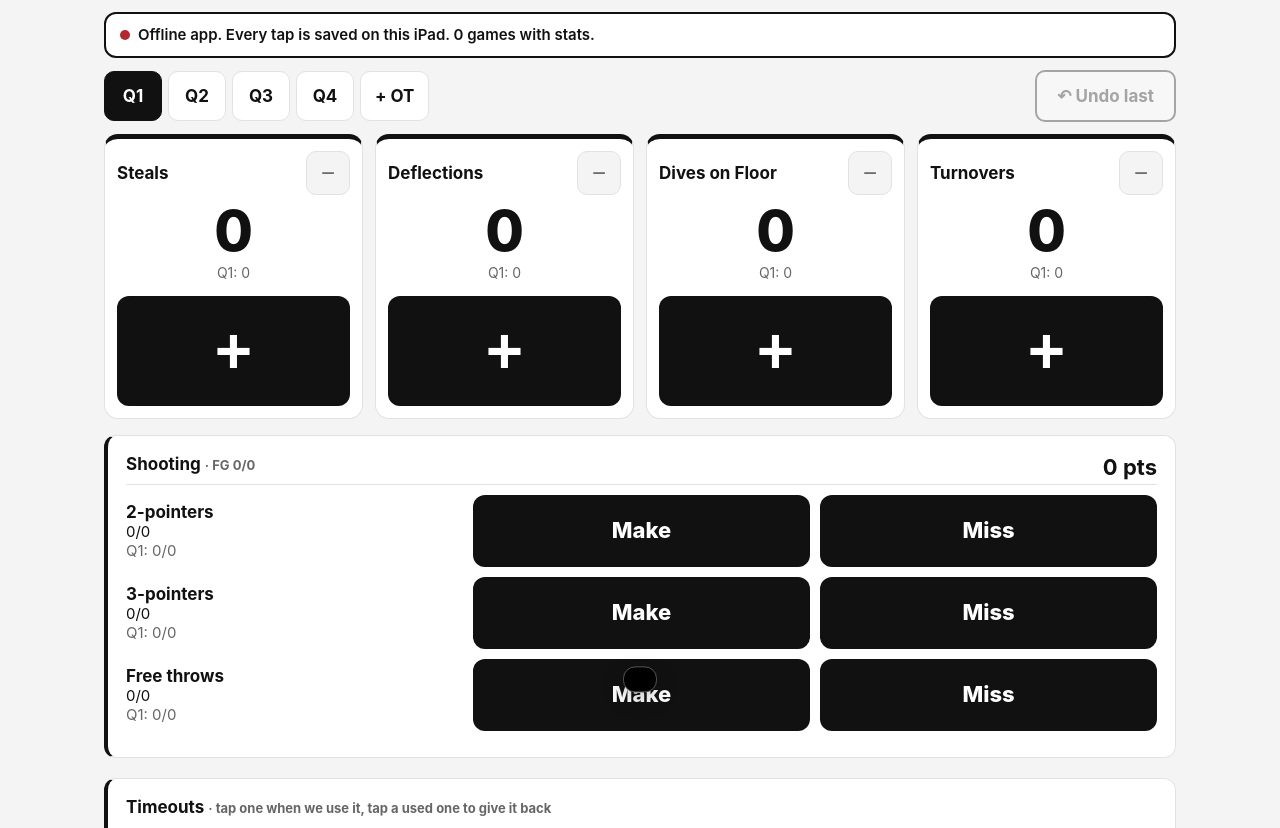
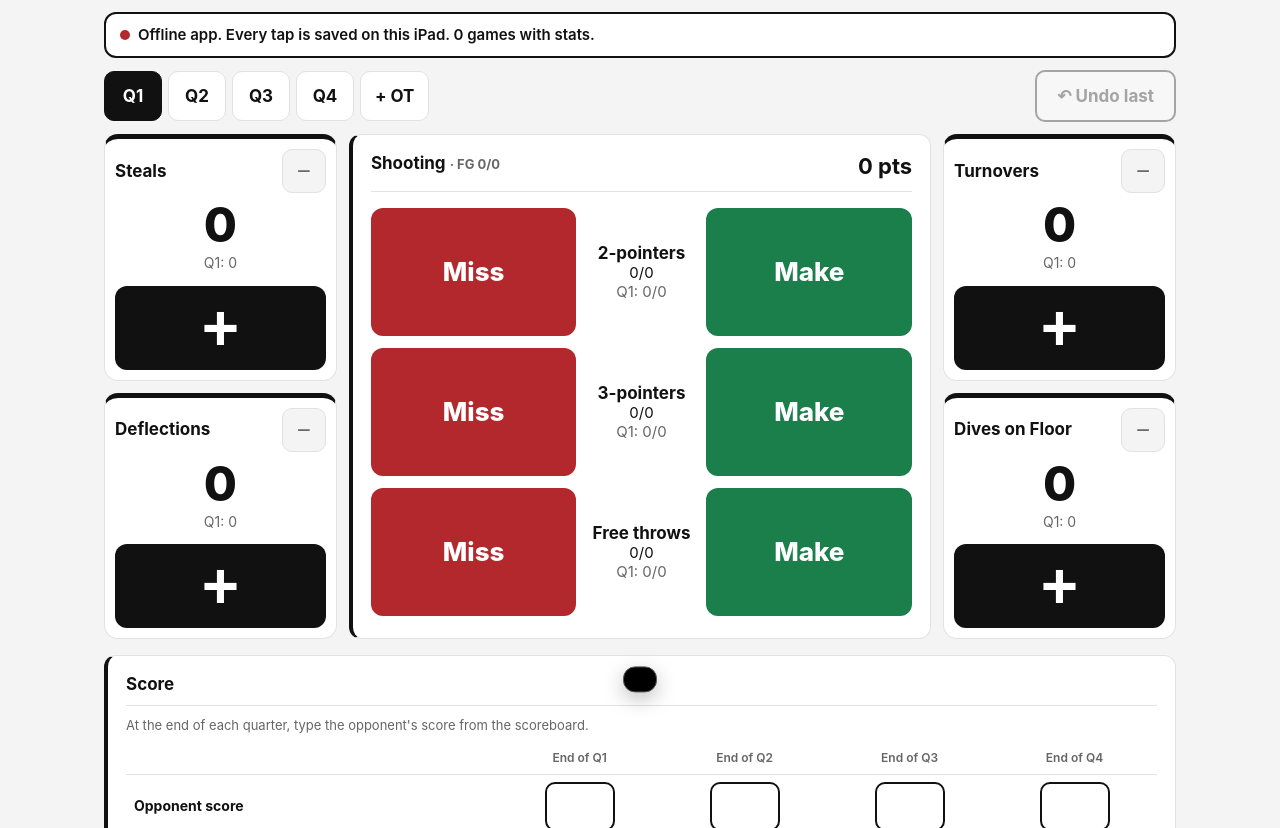
Before and after one commit to wcarnold786/Lady-colts-live, a plain HTML site: page index.html in a window 1280 px wide. Shown: the part 124-952 px from the top of the page. Drawn offline with Linux system fonts and the light colour scheme.

Commit message:
Add files via upload

```diff
--- a/index.html
+++ b/index.html
@@ -93,6 +93,22 @@ ul{margin:6px 0 0;padding-left:20px}li{margin:4px 0}.note{color:var(--mute);font
 .lv-srow{display:grid;grid-template-columns:minmax(150px,1fr) 1fr 1fr;gap:10px;align-items:center;margin:10px 0}.lv-slbl{display:flex;flex-direction:column;line-height:1.25}.lv-slbl b{font-size:17px}.lv-slbl span{font-size:15px}
 .lv-sbtn{height:72px;border:none;border-radius:12px;background:var(--ink);color:var(--card);font:inherit;font-size:22px;font-weight:800}.lv-sbtn:active{transform:scale(.97);filter:brightness(.85)}
 .lv-pts{float:right;font-size:22px}
+/* thumb layout: steals + deflections on the left, shooting in the middle (miss left, make right), turnovers + dives on the right */
+.lv-pad{display:grid;grid-template-columns:1fr 1fr;gap:12px;margin-bottom:16px;align-items:stretch}
+.lv-side{display:flex;flex-direction:column;gap:12px}.lv-side .lv-tile{flex:1}
+.lv-pad>.lv-shoot{grid-column:1/-1;grid-row:2;margin:0}
+.lv-shoot .lv-srow{grid-template-columns:1fr minmax(110px,auto) 1fr}
+.lv-shoot .lv-slbl{text-align:center;align-items:center}
+.lv-sbtn.lv-make{background:#1a7f4b;color:#fff}.lv-sbtn.lv-miss{background:#b3282d;color:#fff}
+@media (orientation:landscape) and (min-width:900px){
+  main:has(>.lv),#app{max-width:none}
+  .lv-pad{grid-template-columns:minmax(180px,.8fr) minmax(0,2fr) minmax(180px,.8fr)}
+  .lv-pad>.lv-shoot{grid-column:auto;grid-row:auto;display:flex;flex-direction:column}
+  .lv-shoot .lv-srow{flex:1;margin:6px 0}.lv-shoot .lv-sbtn{height:100%;min-height:92px;font-size:26px}
+  .lv-side .lv-tile{padding:10px}.lv-side .lv-num{font-size:48px}.lv-side .lv-plus{flex:1;min-height:84px;height:auto}
+}
+.lv-sc td,.lv-sc th{text-align:center}.lv-sc td:first-child,.lv-sc th:first-child{text-align:left}
+.lv input.lv-osc{-webkit-user-select:text;user-select:text;width:70px;font:inherit;font-size:20px;font-weight:700;text-align:center;padding:8px 4px;border-radius:10px;border:2px solid var(--ink);background:var(--card);color:var(--ink)}
 @keyframes swL{from{opacity:.3;transform:translateX(40px)}to{opacity:1;transform:none}}@keyframes swR{from{opacity:.3;transform:translateX(-40px)}to{opacity:1;transform:none}}main.swL{animation:swL .22s ease-out}main.swR{animation:swR .22s ease-out}
 .lv-torow{display:flex;align-items:center;gap:12px;margin:8px 0;flex-wrap:wrap}.lv-torow b{width:96px}.lv-torow>div{display:flex;gap:8px;flex-wrap:wrap;flex:1}
 .lv-pill{min-width:70px;padding:12px 10px;border-radius:999px;border:2px solid var(--ink);background:var(--card);color:var(--ink);font:inherit;font-weight:700}
@@ -145,7 +161,7 @@ function lvGame(key){const g=LV_GAMES.find(x=>x.key===key);if(g)return g;const v
 const lvBlank=g=>({opp:g.opp,date:g.date,ha:g.ha,ev:[],del:[],updated:null});
 function lvLocal(key){try{return JSON.parse(localStorage.getItem('lv:'+key)||'null')}catch(e){return null}}
 function lvLocalSave(key,v){try{localStorage.setItem('lv:'+key,JSON.stringify(v))}catch(e){}}
-const lvQs=v=>{const q=['1','2','3','4'];const ot=Math.max(0,...v.ev.map(e=>/^OT(\d)$/.test(e.q)?+e.q.slice(2):0),/^OT(\d)$/.test(LV_Q)?+LV_Q.slice(2):0);for(let i=1;i<=ot;i++)q.push('OT'+i);return q};
+const lvQs=v=>{const q=['1','2','3','4'];const ot=Math.max(0,...v.ev.map(e=>/^OT(\d)$/.test(e.q)?+e.q.slice(2):0),/^OT(\d)$/.test(LV_Q)?+LV_Q.slice(2):0,...Object.keys(v.osc||{}).map(q=>/^OT(\d)$/.test(q)&&v.osc[q]&&v.osc[q].s!=null?+q.slice(2):0));for(let i=1;i<=ot;i++)q.push('OT'+i);return q};
 const lvQName=q=>/^OT/.test(q)?q:'Q'+q;
 function lvToast(t,undo){const el=document.getElementById('lvToast');if(!el)return;el.innerHTML=`<span>${esc(t)}</span>${undo?'<button id="lvTU">Undo</button>':''}`;el.classList.add('on');clearTimeout(lvToast.t);lvToast.t=setTimeout(()=>el.classList.remove('on'),3500);const b=el.querySelector('#lvTU');if(b)b.onclick=()=>{lvUndo();el.classList.remove('on')}}
 function lvUndo(){const v=LV[LV_KEY];const e=v.ev.pop();if(!e){lvToast('Nothing to undo');return}(v.del=v.del||[]).push(e.t);lvSave(LV_KEY);lvPaint();lvToast('Undid '+lvL(e.k))}
@@ -165,13 +181,44 @@ function lvNet(){const el=document.getElementById('lvNet');if(!el)return;const n
   el.className='lv-net off';el.innerHTML=`<span><i></i>Offline app. Every tap is saved on this iPad. ${n} game${n===1?'':'s'} with stats.</span><span class="lv-netb">${navigator.onLine===false?'No internet needed':''}</span>`}
 function lvSwitch(key){LV_KEY=key;LV_Q='1';try{localStorage.lvKey=key;localStorage.lvQ='1'}catch(e){}if(!LV[key])LV[key]=lvLocal(key)||lvBlank(lvGame(key)||{opp:'Opponent',date:'',ha:''});lvPaint()}
 async function lvExport(keys){
-  const games={};keys.forEach(k=>{const v=LV[k];if(v&&v.ev&&v.ev.length)games[k]={opp:v.opp,date:v.date,ha:v.ha||'',ev:v.ev.map(e=>({k:e.k,q:e.q,t:e.t})),updated:v.updated}});
+  const games={};keys.forEach(k=>{const v=LV[k];if(v&&((v.ev&&v.ev.length)||Object.keys(v.osc||{}).length))games[k]={opp:v.opp,date:v.date,ha:v.ha||'',ev:(v.ev||[]).map(e=>({k:e.k,q:e.q,t:e.t})),osc:v.osc||{},updated:v.updated}});
   const n=Object.keys(games).length;if(!n){lvToast('No stats to send yet');return}
   const one=n===1?games[Object.keys(games)[0]]:null,name='Lady Colts Live - '+(one?(one.date+' '+one.opp):'all games')+'.json';
   const txt=JSON.stringify({app:'lady-colts-live',exported:new Date().toISOString(),games});
   try{const f=new File([txt],name,{type:'application/json'});if(navigator.canShare&&navigator.canShare({files:[f]})){await navigator.share({files:[f],title:name});lvToast('Sent '+n+' game'+(n>1?'s':''));return}}catch(e){if(e&&e.name==='AbortError')return}
   const a=document.createElement('a');a.href=URL.createObjectURL(new Blob([txt],{type:'application/json'}));a.download=name;document.body.appendChild(a);a.click();a.remove();lvToast('Saved '+name);
 }
+function lvTile(k,cnt){const s=LV_STATS.find(x=>x.k===k);return `
+    <div class="lv-tile">
+      <div class="lv-top"><span class="lv-name">${s.l}</span><button class="lv-minus" data-minus="${s.k}" aria-label="Remove one ${s.l}">−</button></div>
+      <div class="lv-num">${cnt(s.k)}</div>
+      <div class="lv-sub">${lvQName(LV_Q)}: ${cnt(s.k,LV_Q)}</div>
+      <button class="lv-plus" data-add="${s.k}" aria-label="Add ${s.l}">+</button>
+    </div>`}
+/* opponent score: typed in from the scoreboard at the end of each quarter (running total) */
+const lvOpp=(v,q)=>{const x=v.osc&&v.osc[q];return x&&x.s!=null?x.s:null};
+function lvScoreCalc(v,qs){
+  let run=0;const us=qs.map(q=>run+=LV_SHOTS.reduce((a,s)=>a+s.p*v.ev.filter(e=>e.k===s.m&&e.q===q).length,0));
+  const op=qs.map(q=>lvOpp(v,q)),oq=op.map((o,i)=>o==null?null:i===0?o:op[i-1]==null?null:o-op[i-1]);
+  let last=-1;op.forEach((o,i)=>{if(o!=null)last=i});
+  return {us,op,oq,mg:op.map((o,i)=>o==null?null:us[i]-o),last,head:last<0?'':`Lady Colts ${us[last]} – ${op[last]} <span class="note">(end of ${lvQName(qs[last])})</span>`};
+}
+function lvScoreHtml(v,qs){const S=lvScoreCalc(v,qs),f=n=>n==null?'':n,sg=n=>n==null?'':(n>0?'+':'')+n;
+  return `<div class="card lv-score"><h2>Score <span class="lv-pts" id="lvScoreHead">${S.head}</span></h2>
+    <p class="note" style="margin:0 0 8px">At the end of each quarter, type the opponent's score from the scoreboard.</p>
+    <div style="overflow:auto"><table class="lv-sc"><tr><th></th>${qs.map(q=>`<th>End of ${lvQName(q)}</th>`).join('')}</tr>
+    <tr><td><b>Opponent score</b></td>${qs.map(q=>`<td><input class="lv-osc" type="number" inputmode="numeric" pattern="[0-9]*" min="0" max="250" data-osc="${q}" value="${f(lvOpp(v,q))}" aria-label="Opponent score at end of ${lvQName(q)}"></td>`).join('')}</tr>
+    <tr><td>Lady Colts (our taps)</td>${qs.map((q,i)=>`<td data-us="${i}">${i<=Math.max(qs.indexOf(LV_Q),S.last)?S.us[i]:''}</td>`).join('')}</tr>
+    <tr><td>Opponent points in quarter</td>${qs.map((q,i)=>`<td data-oq="${i}">${f(S.oq[i])}</td>`).join('')}</tr>
+    <tr><td>Margin</td>${qs.map((q,i)=>`<td data-mg="${i}">${sg(S.mg[i])}</td>`).join('')}</tr></table></div></div>`}
+function lvScoreFill(){const m=LV_EL;if(!m)return;const v=LV[LV_KEY],qs=lvQs(v),S=lvScoreCalc(v,qs);
+  const h=m.querySelector('#lvScoreHead');if(h)h.innerHTML=S.head;
+  m.querySelectorAll('[data-us]').forEach(td=>{const i=+td.dataset.us;td.textContent=i<=Math.max(qs.indexOf(LV_Q),S.last)?S.us[i]:''});
+  m.querySelectorAll('[data-oq]').forEach(td=>{const n=S.oq[+td.dataset.oq];td.textContent=n==null?'':n});
+  m.querySelectorAll('[data-mg]').forEach(td=>{const n=S.mg[+td.dataset.mg];td.textContent=n==null?'':(n>0?'+':'')+n})}
+function lvSetOpp(q,val){const v=LV[LV_KEY];val=String(val).trim();if(val!==''&&!isFinite(+val))return;
+  const n=val===''?null:Math.max(0,Math.min(250,Math.round(+val)));const cur=lvOpp(v,q);if(cur===n)return;
+  (v.osc=v.osc||{})[q]={s:n,t:Date.now()};lvSave(LV_KEY);lvScoreFill();lvToast(n==null?`Opponent score cleared (${lvQName(q)})`:`Opponent ${n} at end of ${lvQName(q)}`)}
 function lvPaint(){
   const m=LV_EL;if(!m||!m.isConnected)return;
   const g=lvGame(LV_KEY),v=LV[LV_KEY];if(!g||!v)return;
@@ -198,14 +245,12 @@ function lvPaint(){
     <div class="lv-qs">${qs.map(q=>`<button class="lv-q${q===LV_Q?' on':''}" data-q="${q}">${lvQName(q)}</button>`).join('')}<button class="lv-q" data-q="+OT">+ OT</button></div>
     <button class="lv-undo" id="lvUndo"${v.ev.length?'':' disabled'}>↶ Undo last</button>
   </div>
-  <div class="lv-grid">${LV_STATS.map(s=>`
-    <div class="lv-tile">
-      <div class="lv-top"><span class="lv-name">${s.l}</span><button class="lv-minus" data-minus="${s.k}" aria-label="Remove one ${s.l}">−</button></div>
-      <div class="lv-num">${cnt(s.k)}</div>
-      <div class="lv-sub">${lvQName(LV_Q)}: ${cnt(s.k,LV_Q)}</div>
-      <button class="lv-plus" data-add="${s.k}" aria-label="Add ${s.l}">+</button>
-    </div>`).join('')}</div>
-  <div class="card lv-shoot"><h2>Shooting <span class="lv-pts">${pts} pts</span><span class="note"> · FG ${fgm}/${fga}${fga?' ('+Math.round(100*fgm/fga)+'%)':''}</span></h2>${LV_SHOTS.map(s=>{const a=cnt(s.m)+cnt(s.x),mm=cnt(s.m);return `<div class="lv-srow"><div class="lv-slbl"><b>${s.l}</b><span>${mm}/${a}${a?' · '+Math.round(100*mm/a)+'%':''}</span><span class="note">${lvQName(LV_Q)}: ${cnt(s.m,LV_Q)}/${cnt(s.m,LV_Q)+cnt(s.x,LV_Q)}</span></div><button class="lv-sbtn" data-add="${s.m}">Make</button><button class="lv-sbtn" data-add="${s.x}">Miss</button></div>`}).join('')}</div>
+  <div class="lv-pad">
+    <div class="lv-side">${lvTile('stl',cnt)}${lvTile('defl',cnt)}</div>
+    <div class="card lv-shoot"><h2>Shooting <span class="lv-pts">${pts} pts</span><span class="note"> · FG ${fgm}/${fga}${fga?' ('+Math.round(100*fgm/fga)+'%)':''}</span></h2>${LV_SHOTS.map(s=>{const a=cnt(s.m)+cnt(s.x),mm=cnt(s.m);return `<div class="lv-srow"><button class="lv-sbtn lv-miss" data-add="${s.x}">Miss</button><div class="lv-slbl"><b>${s.l}</b><span>${mm}/${a}${a?' · '+Math.round(100*mm/a)+'%':''}</span><span class="note">${lvQName(LV_Q)}: ${cnt(s.m,LV_Q)}/${cnt(s.m,LV_Q)+cnt(s.x,LV_Q)}</span></div><button class="lv-sbtn lv-make" data-add="${s.m}">Make</button></div>`}).join('')}</div>
+    <div class="lv-side">${lvTile('to',cnt)}${lvTile('dive',cnt)}</div>
+  </div>
+  ${lvScoreHtml(v,qs)}
   <div class="card lv-tos"><h2>Timeouts <span class="note">· tap one when we use it, tap a used one to give it back</span></h2>
     <div class="lv-torow"><b>Full</b><div>${fullP}</div><span class="${fullLeft?'':'L'}">${fullLeft} left</span></div>
     <div class="lv-torow"><b>30-second</b><div>${thP}</div><span class="${thirtyLeft?'':'L'}">${thirtyLeft} left</span></div>
@@ -226,13 +271,14 @@ function lvPaint(){
   sel.onchange=()=>{if(sel.value==='__new'){m.querySelector('#lvNew').style.display='block';m.querySelector('#lvOpp').focus();return}lvSwitch(sel.value)};
   const go=m.querySelector('#lvGo');go.onclick=()=>{const o=m.querySelector('#lvOpp').value.trim();if(!o)return;const t=new Date(),ds=t.toLocaleDateString('en-US',{month:'short',day:'numeric'});const key='2627-'+lvSlug(ds+'-'+o);LV[key]=LV[key]||{opp:o,date:ds,ha:'',ev:[],updated:null};lvSwitch(key)};
   m.querySelectorAll('[data-add]').forEach(b=>b.onclick=()=>lvAdd(b.dataset.add));
+  m.querySelectorAll('[data-osc]').forEach(inp=>{inp.onchange=()=>lvSetOpp(inp.dataset.osc,inp.value);inp.onkeydown=e=>{if(e.key==='Enter')inp.blur()}});
   m.querySelectorAll('[data-minus]').forEach(b=>b.onclick=()=>lvMinus(b.dataset.minus));
   m.querySelectorAll('[data-to]').forEach(b=>b.onclick=()=>lvAdd(b.dataset.to));
   m.querySelectorAll('[data-rm]').forEach(b=>b.onclick=()=>{const e=LV[LV_KEY].ev.find(x=>x.t===+b.dataset.rm);lvRemoveAt(+b.dataset.rm);if(e)lvToast('Removed '+lvL(e.k))});
   m.querySelectorAll('[data-q]').forEach(b=>b.onclick=()=>{let q=b.dataset.q;if(q==='+OT'){const n=qs.filter(x=>/^OT/.test(x)).length;if(LV_Q!=='4'&&!/^OT/.test(LV_Q)&&!n){lvToast('Overtime comes after Q4');return}q='OT'+(n+1)}LV_Q=q;try{localStorage.lvQ=q}catch(e){}lvPaint()});
   m.querySelector('#lvUndo').onclick=lvUndo;
   m.querySelector('#lvSend').onclick=()=>lvExport([LV_KEY]);m.querySelector('#lvSendAll').onclick=()=>lvExport(Object.keys(LV));
-  m.querySelector('#lvClear').onclick=()=>{if(LV_CLEAR&&Date.now()-LV_CLEAR<4000){LV_CLEAR=0;{const w=LV[LV_KEY];w.del=(w.del||[]).concat(w.ev.map(e=>e.t));w.ev=[]}lvSave(LV_KEY);lvPaint();lvToast('Game cleared')}else{LV_CLEAR=Date.now();lvPaint();setTimeout(()=>{if(LV_CLEAR&&Date.now()-LV_CLEAR>=4000){LV_CLEAR=0;lvPaint()}},4100)}};
+  m.querySelector('#lvClear').onclick=()=>{if(LV_CLEAR&&Date.now()-LV_CLEAR<4000){LV_CLEAR=0;{const w=LV[LV_KEY];w.del=(w.del||[]).concat(w.ev.map(e=>e.t));w.ev=[];Object.keys(w.osc||{}).forEach(q=>w.osc[q]={s:null,t:Date.now()})}lvSave(LV_KEY);lvPaint();lvToast('Game cleared')}else{LV_CLEAR=Date.now();lvPaint();setTimeout(()=>{if(LV_CLEAR&&Date.now()-LV_CLEAR>=4000){LV_CLEAR=0;lvPaint()}},4100)}};
 }
 /* start: load every game saved on this iPad, open today's (or the next) game */
 try{for(let i=0;i<localStorage.length;i++){const k=localStorage.key(i);if(k&&k.indexOf('lv:')===0){const v=lvLocal(k.slice(3));if(v&&Array.isArray(v.ev))LV[k.slice(3)]=v}}}catch(e){}
```
